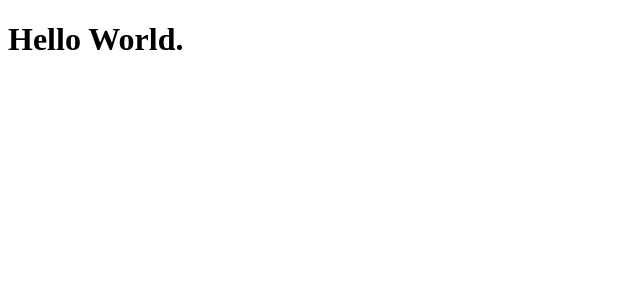
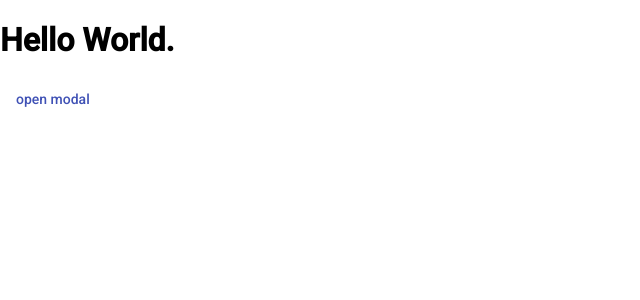
Before and after one commit to buko106/my-ivy-lazy-loaded-component, an Angular app: page / in a window 1280 px wide. Shown: the top 300 px of the page, without its empty margins (0-640 px from the left). Built offline with nearby package versions, Linux system fonts and the light colour scheme.

Commit message:
add child component

```diff
--- a/angular.json
+++ b/angular.json
@@ -28,6 +28,7 @@
               "src/assets"
             ],
             "styles": [
+              "./node_modules/@angular/material/prebuilt-themes/indigo-pink.css",
               "src/styles.scss"
             ],
             "scripts": []
@@ -93,6 +94,7 @@
               "src/assets"
             ],
             "styles": [
+              "./node_modules/@angular/material/prebuilt-themes/indigo-pink.css",
               "src/styles.scss"
             ],
             "scripts": []
@@ -124,6 +126,7 @@
           }
         }
       }
-    }},
+    }
+  },
   "defaultProject": "my-lazy-modal"
 }
--- a/package.json
+++ b/package.json
@@ -12,13 +12,16 @@
   "private": true,
   "dependencies": {
     "@angular/animations": "~8.2.13",
+    "@angular/cdk": "~8.2.3",
     "@angular/common": "~8.2.13",
     "@angular/compiler": "~8.2.13",
     "@angular/core": "~8.2.13",
     "@angular/forms": "~8.2.13",
+    "@angular/material": "^8.2.3",
     "@angular/platform-browser": "~8.2.13",
     "@angular/platform-browser-dynamic": "~8.2.13",
     "@angular/router": "~8.2.13",
+    "hammerjs": "^2.0.8",
     "rxjs": "~6.4.0",
     "tslib": "^1.10.0",
     "zone.js": "~0.9.1"
--- a/src/app/app.component.html
+++ b/src/app/app.component.html
@@ -1,3 +1,4 @@
 <div>
   <h1>Hello World.</h1>
+  <button mat-button color="primary" (click)="openModal()">open modal</button>
 </div>
--- a/src/app/app.component.ts
+++ b/src/app/app.component.ts
@@ -1,4 +1,6 @@
 import { Component } from '@angular/core';
+import { MatDialog } from '@angular/material/dialog';
+import { ChildComponent } from './component/child.component';
 
 @Component({
   selector: 'app-root',
@@ -6,5 +8,9 @@ import { Component } from '@angular/core';
   styleUrls: ['./app.component.scss']
 })
 export class AppComponent {
-  title = 'my-lazy-modal';
+  constructor(private readonly matDialog: MatDialog) {}
+
+  openModal() {
+    this.matDialog.open(ChildComponent);
+  }
 }
--- a/src/app/app.module.ts
+++ b/src/app/app.module.ts
@@ -1,14 +1,23 @@
 import { BrowserModule } from '@angular/platform-browser';
 import { NgModule } from '@angular/core';
+import { BrowserAnimationsModule } from '@angular/platform-browser/animations';
+import { MatButtonModule } from '@angular/material/button';
+import { MatDialogModule } from '@angular/material/dialog';
 
 import { AppComponent } from './app.component';
+import { ChildComponent } from './component/child.component';
 
 @NgModule({
   declarations: [
-    AppComponent
+    AppComponent,
+    ChildComponent,
   ],
+  entryComponents: [ChildComponent],
   imports: [
-    BrowserModule
+    BrowserModule,
+    BrowserAnimationsModule,
+    MatButtonModule,
+    MatDialogModule,
   ],
   providers: [],
   bootstrap: [AppComponent]
--- /dev/null
+++ b/src/app/component/child.component.ts
@@ -0,0 +1,6 @@
+import { Component } from '@angular/core';
+
+@Component({
+  template: `<span>I'm child component.</span>`
+})
+export class ChildComponent {}
--- a/src/index.html
+++ b/src/index.html
@@ -6,6 +6,8 @@
   <base href="/">
   <meta name="viewport" content="width=device-width, initial-scale=1">
   <link rel="icon" type="image/x-icon" href="favicon.ico">
+  <link href="https://fonts.googleapis.com/css?family=Roboto:300,400,500&display=swap" rel="stylesheet">
+  <link href="https://fonts.googleapis.com/icon?family=Material+Icons" rel="stylesheet">
 </head>
 <body>
   <app-root></app-root>
--- a/src/main.ts
+++ b/src/main.ts
@@ -1,3 +1,4 @@
+import 'hammerjs';
 import { enableProdMode } from '@angular/core';
 import { platformBrowserDynamic } from '@angular/platform-browser-dynamic';
 
--- a/src/styles.scss
+++ b/src/styles.scss
@@ -1 +1,4 @@
 /* You can add global styles to this file, and also import other style files */
+
+html, body { height: 100%; }
+body { margin: 0; font-family: Roboto, "Helvetica Neue", sans-serif; }
```
Also changed, not shown: 1 other file (tests, documents, lock files or other folders).
